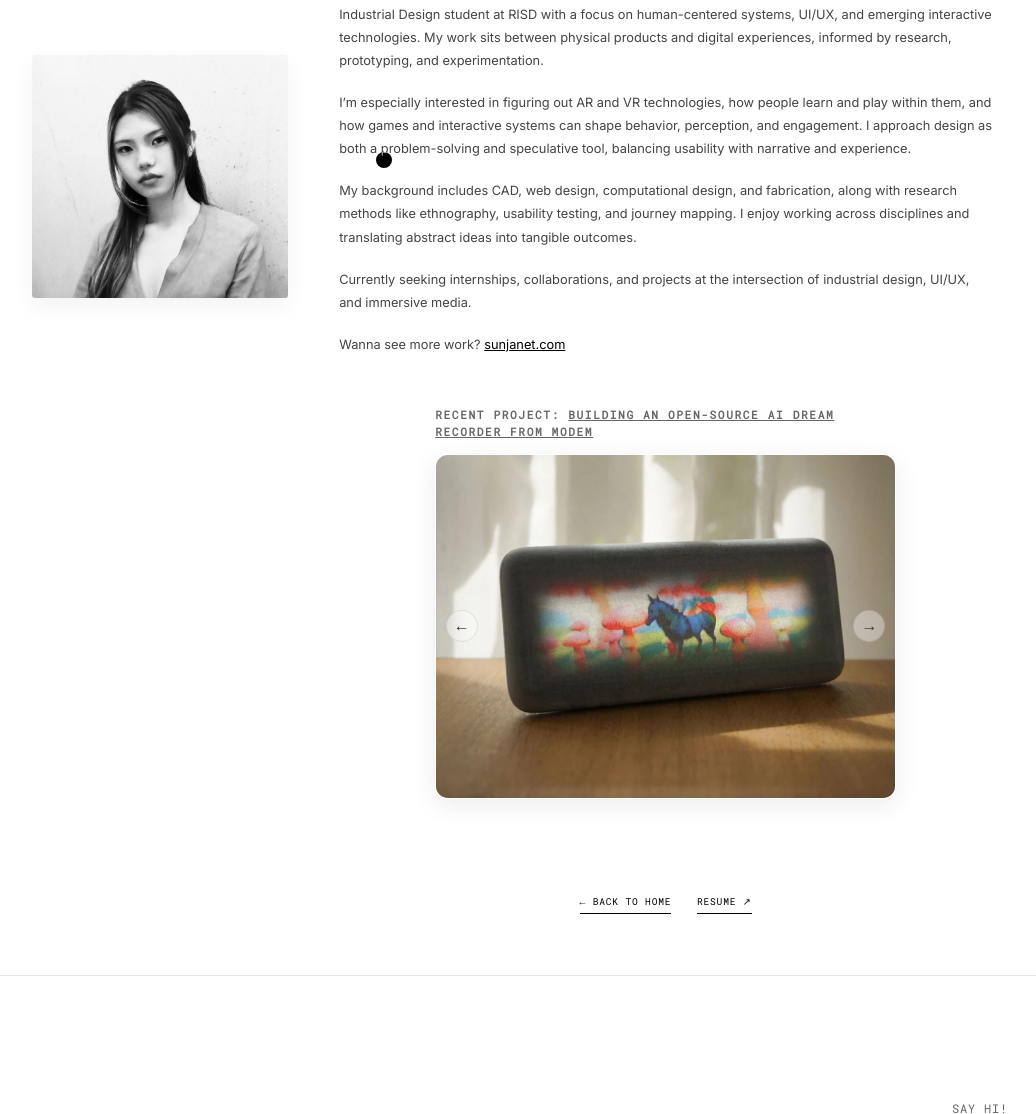
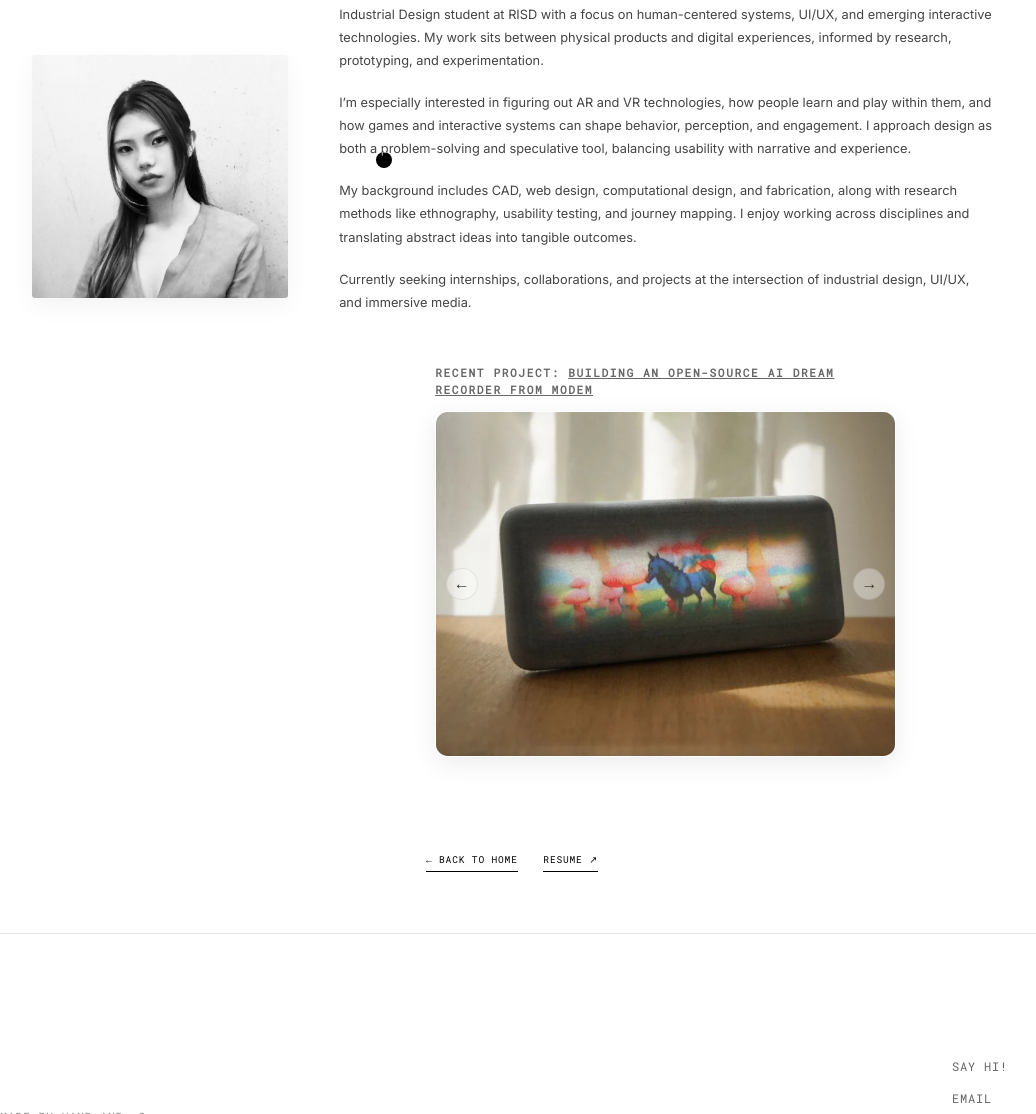
Before and after one commit to Janet05-sun/FINALPORTFOLO, a plain HTML site: page about.html in a window 1280 px wide. Shown: the part 160-1274 px from the top of the page, without its empty margins (128-1164 px from the left). Drawn offline with Linux system fonts and the light colour scheme.

Commit message:
Center about page buttons to full page width
Made-with: Cursor

```diff
--- a/about.html
+++ b/about.html
@@ -149,8 +149,16 @@
   }
   .about-carousel-arrow.prev { left: 0.75rem; }
   .about-carousel-arrow.next { right: 0.75rem; }
+  .about-buttons {
+    width: 100%;
+    display: flex;
+    gap: 2rem;
+    align-items: center;
+    justify-content: center;
+    margin-top: clamp(2rem, 5vw, 3.75rem);
+  }
   .back-button {
-    margin-top: clamp(2rem, 5vw, 3.75rem);
+    margin-top: 0;
     display: inline-block;
     font-family: 'Roboto Mono', monospace;
     text-transform: uppercase;
@@ -195,9 +203,7 @@
       <p>
         Currently seeking internships, collaborations, and projects at the intersection of industrial design, UI/UX, and immersive media.
       </p>
-      <p>
-        Wanna see more work? <a href="https://sunjanet.com" target="_blank" rel="noopener noreferrer" style="color: #000; text-decoration: underline;">sunjanet.com</a>
-      </p>
+
       <div class="about-carousel-section">
         <h3 class="about-carousel-title">Recent project: <a href="https://modemworks.com/projects/dreamrecorder/" target="_blank" rel="noopener noreferrer" style="color: inherit; text-decoration: underline;">Building an open-source AI Dream recorder from Modem</a></h3>
         <div class="about-carousel-wrapper">
@@ -224,11 +230,11 @@
           </div>
         </div>
       </div>
-      <div style="display: flex; gap: 2rem; align-items: center; justify-content: center;">
-        <a href="index.html" class="back-button" onclick="sessionStorage.setItem('skipIndexAnimations','1')">← Back to Home</a>
-        <a href="./janetsunCV_ID.pdf" target="_blank" class="back-button">Resume ↗</a>
-      </div>
     </div>
+  </div>
+  <div class="about-buttons">
+    <a href="index.html" class="back-button" onclick="sessionStorage.setItem('skipIndexAnimations','1')">← Back to Home</a>
+    <a href="./janetsunCV_ID.pdf" target="_blank" class="back-button">Resume ↗</a>
   </div>
 </div>
 
```
